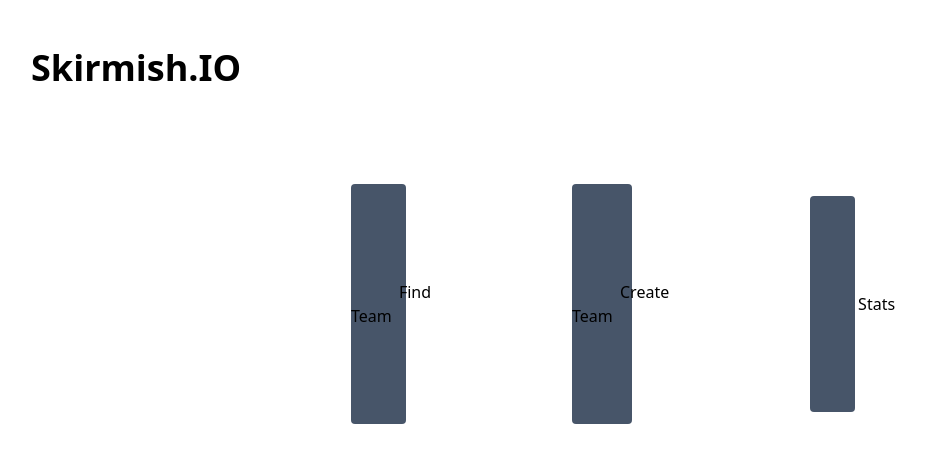
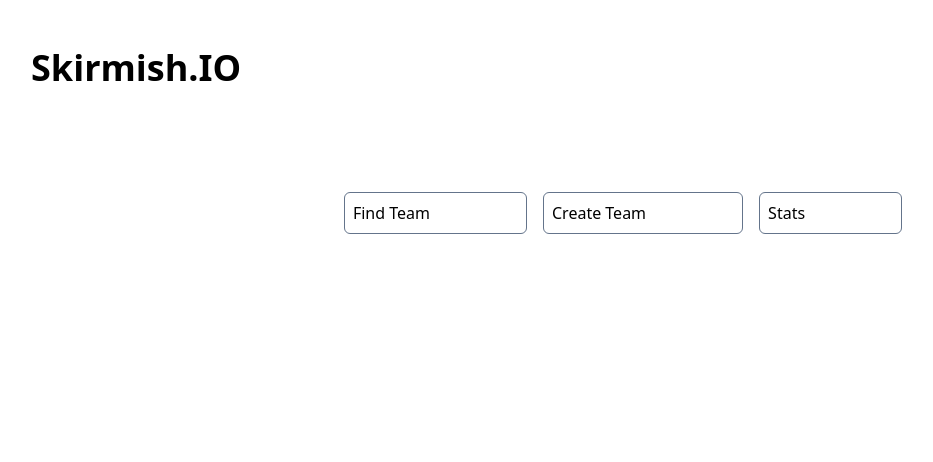
Before and after one commit to HolmstN/skirmish-ui, a Next.js app: page / in a window 1280 px wide. Shown: the top 462 px of the page, without its empty margins (17-950 px from the left). Built offline with nearby package versions, Linux system fonts and the light colour scheme.

Commit message:
miscellaneous ui fixes

```diff
--- a/components/landing.tsx
+++ b/components/landing.tsx
@@ -1,22 +1,17 @@
 import Link from "next/link";
+import { Tab } from "./tab";
 
 export const Landing = () => {
   return (
-    <div className="flex py-12 align-center justify-center items-center mx-auto">
+    <div className="flex py-12 justify-center items-center">
       <Link href="/find-team">
-        <div className="hover:cursor-pointer hover:bg-slate-300 bg-slate-600 mx-12 py-24 w-1/4 rounded">
-          <span className="ml-12">Find Team</span>
-        </div>
+        <Tab className="hover:bg-slate-600 p-24">Find Team</Tab>
       </Link>
       <Link href="/create-team">
-        <div className="hover:cursor-pointer hover:bg-slate-300 bg-slate-600 mx-12 py-24 w-1/4 rounded">
-          <span className="ml-12">Create Team</span>
-        </div>
+        <Tab className="hover:bg-slate-600 p-24">Create Team</Tab>
       </Link>
       <Link href="/stats">
-        <div className="hover:cursor-pointer hover:bg-slate-300 bg-slate-600 mx-12 py-24 w-1/4 rounded">
-          <span className="ml-12">Stats</span>
-        </div>
+        <Tab className="hover:bg-slate-600 p-24">Stats</Tab>
       </Link>
     </div>
   );
--- a/components/layout.tsx
+++ b/components/layout.tsx
@@ -1,12 +1,12 @@
 import React from "react";
 
 type Props = {
-  header: string;
+  header?: string;
 };
 export const Layout: React.FC<Props> = ({ header, children }) => {
   return (
     <div className="px-32">
-      <h1>{header}</h1>
+      {header && <h1>{header}</h1>}
       {children}
     </div>
   );
--- /dev/null
+++ b/components/tab.tsx
@@ -0,0 +1,25 @@
+type TabProps = {
+  className?: string;
+  onClick?: () => void;
+  selected?: boolean;
+  icon?: React.ForwardRefExoticComponent<
+    React.SVGProps<SVGSVGElement> & { title?: string; titleId?: string }
+  >;
+};
+
+export const Tab: React.FC<TabProps> = ({
+  children,
+  onClick,
+  className: defaultClasses,
+  selected,
+}) => {
+  let className = `flex-auto border rounded-md py-2 pl-2 m-2 cursor-pointer ${defaultClasses}`;
+  if (selected) {
+    className += " bg-slate-500";
+  }
+  return (
+    <div onClick={onClick} className={className}>
+      {children}
+    </div>
+  );
+};
--- a/components/team/player-champs.tsx
+++ b/components/team/player-champs.tsx
@@ -2,6 +2,7 @@ import { useState } from "react";
 import { useDrag, useDrop } from "react-dnd";
 import { StarIcon } from "@heroicons/react/24/solid";
 import { Champion, PlayerUi, Role } from "../../types/teams";
+import { Tab } from "../tab";
 
 type Props = {
   player: PlayerUi;
@@ -64,23 +65,6 @@ export const PlayerChamps: React.FC<Props> = ({ player }) => {
           champions={player.roles[focusedTab]?.champions || []}
         />
       )}
-    </div>
-  );
-};
-
-type TabProps = {
-  onClick: () => void;
-  selected: boolean;
-  icon?: typeof StarIcon;
-};
-const Tab: React.FC<TabProps> = ({ children, onClick, selected }) => {
-  let className = "flex-auto border rounded-md py-2 pl-2 m-2 cursor-pointer";
-  if (selected) {
-    className += " bg-slate-500";
-  }
-  return (
-    <div onClick={onClick} className={className}>
-      {children}
     </div>
   );
 };
--- a/pages/_app.tsx
+++ b/pages/_app.tsx
@@ -1,12 +1,12 @@
 import "../styles/globals.css";
 import type { AppProps } from "next/app";
 import Head from "next/head";
-import { DndContext, DndProvider } from "react-dnd";
+import { DndProvider } from "react-dnd";
 import { HTML5Backend } from "react-dnd-html5-backend";
 
 function MyApp({ Component, pageProps }: AppProps) {
   return (
-    <div className="h-screen bg-white dark:bg-slate-900 dark:text-slate-100">
+    <div>
       <Head>
         <title>Skirmish.io</title>
         <meta name="description" content="gaming community tournament app" />
--- a/pages/team/[id]/dashboard.tsx
+++ b/pages/team/[id]/dashboard.tsx
@@ -12,7 +12,7 @@ export const Dashboard = () => {
   const [selectedPlayer, setSelectedPlayer] = useState<PlayerUi>();
 
   if (isLoading) {
-    return <Layout header="">Is Loading...</Layout>;
+    return <Layout>Is Loading...</Layout>;
   }
 
   if (isError || !team) {
@@ -20,13 +20,12 @@ export const Dashboard = () => {
   }
 
   return (
-    <Layout header="">
+    <Layout>
       <div>
         <div className="text-center">
           <h1>{team.name}</h1>
         </div>
-        <div className="flex">
-          <div className="flex-initial w-1/12 mr-8 border-r-2">
+        <div className="flex flex-col md:flex-row justify-center pt-12">
           {team.players.map((p) => (
             <PlayerView
               key={p.name}
@@ -37,9 +36,8 @@ export const Dashboard = () => {
           ))}
         </div>
 
-          <div className="flex-1">
+        <div className="border-t border-slate-700 mt-4 pt-2">
           {selectedPlayer && <PlayerChamps player={selectedPlayer} />}
-          </div>
         </div>
       </div>
     </Layout>
@@ -57,15 +55,19 @@ const PlayerView: React.FC<PlayerViewProps> = ({
   onClick,
 }) => {
   const className = classNames(
-    "px-4 py-2 border-b hover:bg-slate-600 cursor-pointer",
+    "border rounded-lg hover:bg-slate-600 cursor-pointer px-12 mx-8",
     {
       "bg-slate-600": selected,
     }
   );
   return (
     <div className={className} onClick={onClick}>
-      <div className="font-bold">{player.name}</div>
-      <div>Role: {player.preferredRole}</div>
+      <img
+        src="https://opgg-static.akamaized.net/meta/images/profile_icons/profileIcon5597.jpg?image=q_auto,f_webp,w_auto&v=1680060873716"
+        className="rounded-full object-contain h-16 w-16 mt-4"
+      />
+      <div className="mt-4 font-bold">{player.name}</div>
+      <div className="mb-4">Role: {player.preferredRole}</div>
     </div>
   );
 };
--- a/styles/globals.css
+++ b/styles/globals.css
@@ -3,6 +3,9 @@
 @tailwind utilities;
 
 @layer base {
+ html{
+  @apply bg-white dark:bg-slate-900 dark:text-slate-100
+ }
  h1 {
   @apply text-4xl font-bold;
  }
```
Lines whose indentation alone changed are shown as unchanged.
